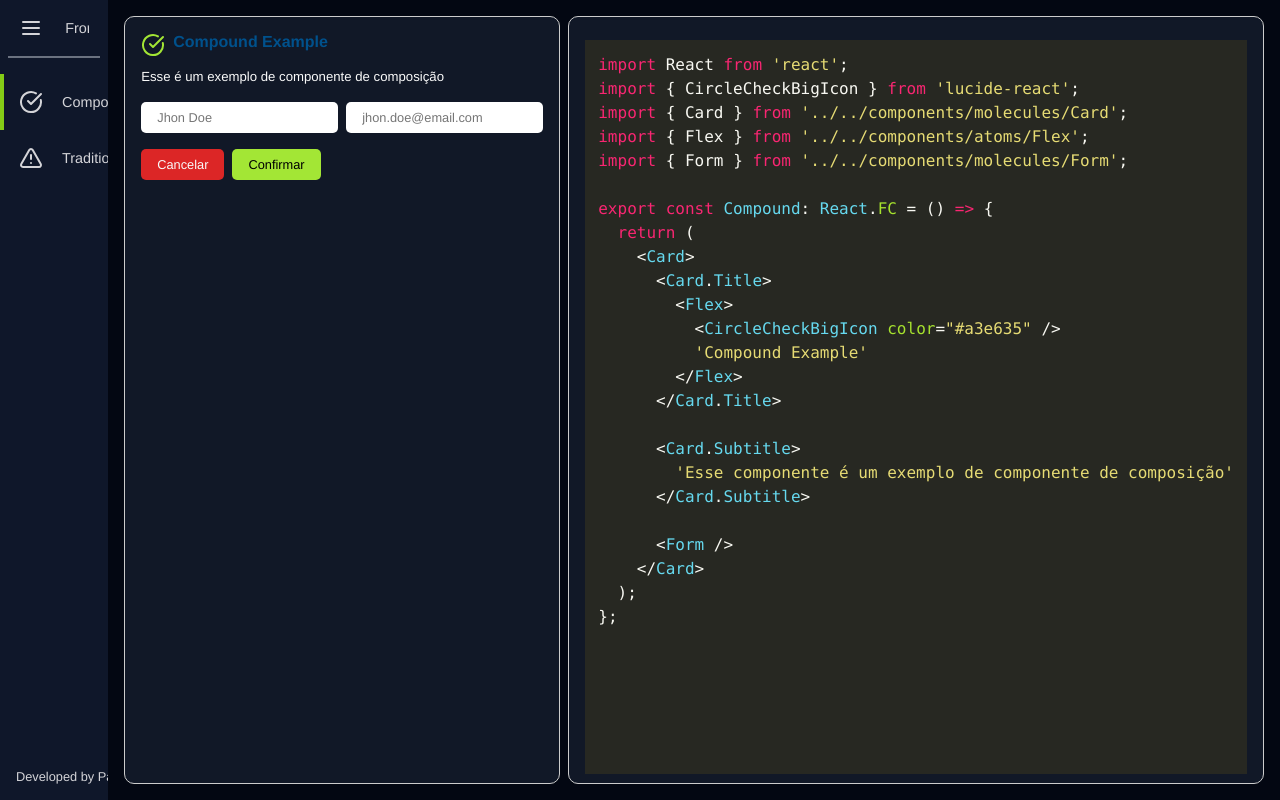
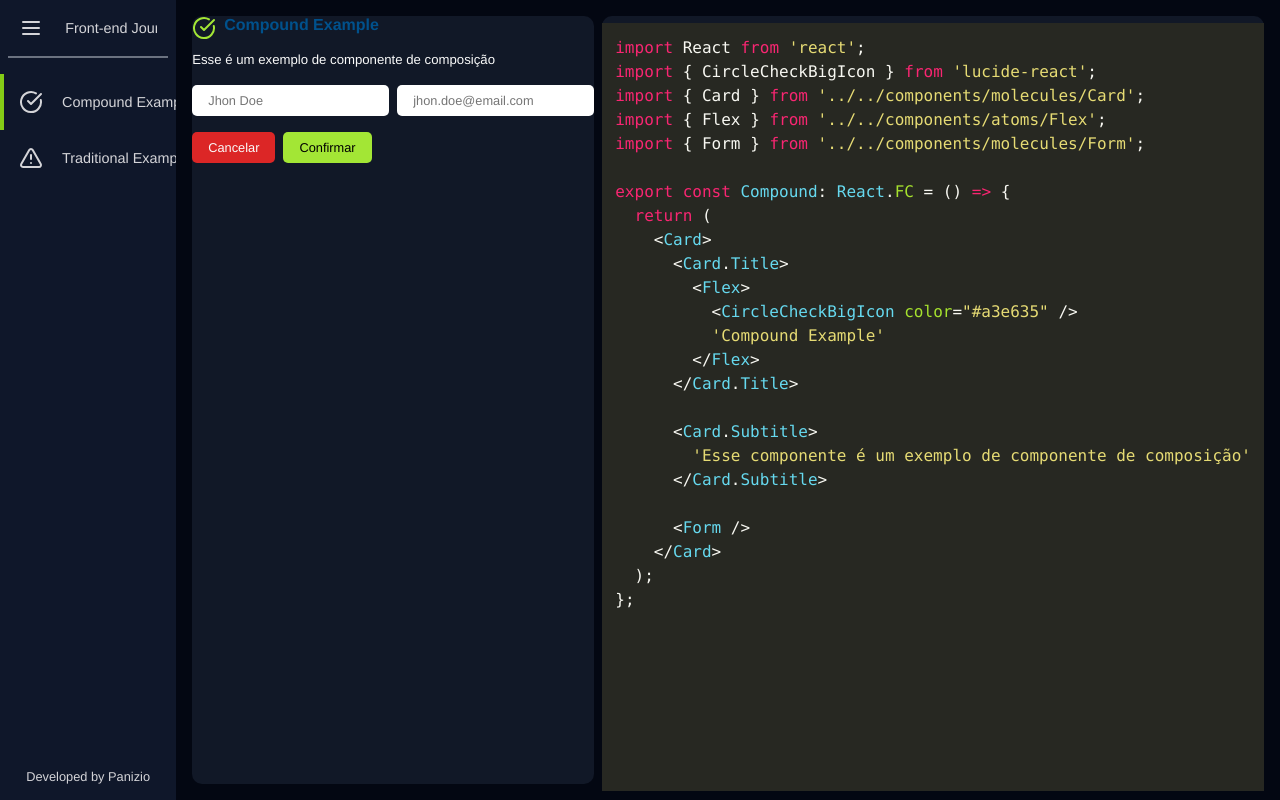
Before and after one commit to lucaspanizio/frontend-journey, a React (Vite) app: page / in a window 1280 px wide. Built offline with nearby package versions, Linux system fonts and the light colour scheme.

Commit message:
:recycle: refactor: updated card component

```diff
--- a/src/components/molecules/Card/index.tsx
+++ b/src/components/molecules/Card/index.tsx
@@ -1,19 +1,20 @@
-import { HTMLAttributes, ReactNode } from 'react';
-import { theme } from '../../../global/theme';
+import { PropsWithChildren } from 'react';
+import { Color } from '../../../types/color';
 import * as S from './styles';
 
-interface ICardProps extends HTMLAttributes<HTMLDivElement>, S.CardProps {}
+interface ICardProps extends S.CardProps {}
 
-const Card = ({ children, ...rest }: ICardProps) => {
+const Card = ({ children, ...rest }: PropsWithChildren<ICardProps>) => {
   return <S.Container {...rest}>{children}</S.Container>;
 };
 
-interface ITitleProps extends ICardProps {
-  children: ReactNode;
-  color?: keyof typeof theme.colors;
-}
+interface ITitleProps extends S.TitleProps {}
 
-const Title = ({ children, color = 'primary', ...rest }: ITitleProps) => {
+const Title = ({
+  children,
+  color = 'primary',
+  ...rest
+}: PropsWithChildren<ITitleProps>) => {
   return (
     <S.ContainerTitle {...rest}>
       <S.Title color={color}>{children}</S.Title>
@@ -22,11 +23,14 @@ const Title = ({ children, color = 'primary', ...rest }: ITitleProps) => {
 };
 
 interface ISubtitleProps extends ICardProps {
-  children: ReactNode;
-  color?: keyof typeof theme.colors;
+  color?: Color;
 }
 
-const Subtitle = ({ children, color, ...rest }: ISubtitleProps) => {
+const Subtitle = ({
+  children,
+  color,
+  ...rest
+}: PropsWithChildren<ISubtitleProps>) => {
   return (
     <S.ContainerTitle {...rest}>
       <S.SubTitle color={color}>{children}</S.SubTitle>
--- a/src/components/molecules/Card/styles.ts
+++ b/src/components/molecules/Card/styles.ts
@@ -1,19 +1,16 @@
+import { margin, MarginProps } from 'styled-system';
 import { styled } from 'styled-components';
-import { theme } from '../../../global/theme';
-import { margin, MarginProps } from 'styled-system';
+import { Color } from '../../../types/color';
 
 export interface CardProps extends MarginProps {
   gap?: number;
+  backgroundColor?: Color;
 }
 
 export const Container = styled.div<CardProps>`
   display: flex;
   flex-direction: column;
-  flex: 1;
-  width: 100%;
-  padding: 1rem;
-  border: 1px solid #ccc;
-  background-color: #111827;
+  background-color: ${({ backgroundColor }) => backgroundColor ?? '#111827'};
   border-radius: ${({ theme }) => theme.radius.md};
   gap: ${({ gap }) => (gap !== undefined ? `${gap}px` : '0.5rem')};
   ${margin}
@@ -28,14 +25,14 @@ export const ContainerTitle = styled.div<CardProps>`
 `;
 
 export type TitleProps = {
-  color?: keyof typeof theme.colors | string;
+  color?: Color;
 };
 
 export const Title = styled.h1<TitleProps>`
   display: flex;
   flex-direction: column;
   color: ${({ theme, color }) =>
-    color ? theme.colors[color] : theme.colors.titleWhite};
+    color ? theme.colors[color] : theme.colors.text.light};
 
   font-size: 1rem;
   font-weight: bold;
@@ -49,5 +46,5 @@ export const SubTitle = styled.span`
   display: flex;
   font-size: 0.825rem;
   margin-top: 0.25rem;
-  color: ${({ theme }) => theme.colors.textWhite};
+  color: ${({ theme }) => theme.colors.text.light};
 `;
```
